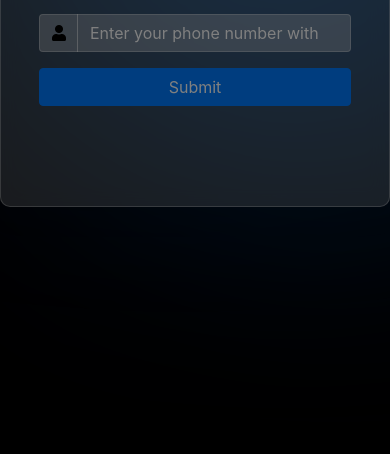
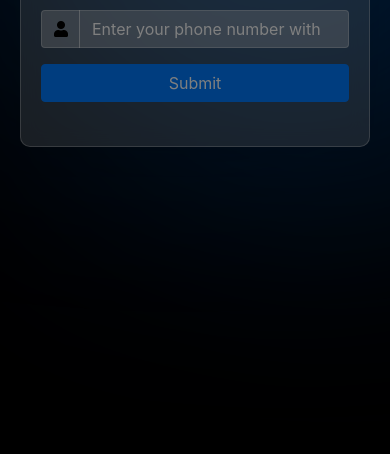
Before and after one commit to Thajoshua/izuku-paircode, a website: page pair.html in a window 390 px wide. Shown: the part 390-844 px from the top of the page. Drawn offline with nearby package versions, Linux system fonts and the light colour scheme.

Commit message:
Update pair.html

```diff
--- a/pair.html
+++ b/pair.html
@@ -1,12 +1,14 @@
 <!DOCTYPE html>
-<html>
+<html lang="en">
 <head>
+  <meta charset="UTF-8">
+  <meta name="viewport" content="width=device-width, initial-scale=1.0">
   <title>IZUKU PAIR</title>
   <link href="https://stackpath.bootstrapcdn.com/bootstrap/4.5.2/css/bootstrap.min.css" rel="stylesheet">
   <link rel="stylesheet" type="text/css" href="https://cdnjs.cloudflare.com/ajax/libs/font-awesome/5.15.3/css/all.min.css">
   <style>
     body {
-      height: 100vh;
+      min-height: 100vh;
       display: flex;
       justify-content: center;
       align-items: center;
@@ -39,12 +41,6 @@
       border: 1px solid rgba(255, 255, 255, 0.3);
       max-width: 400px;
       width: 100%;
-      height: 350px;
-      display: flex;
-      flex-direction: column;
-      justify-content: center;
-      align-items: center;
-      z-index: 1;
     }
 
     .fluid-background {
@@ -93,6 +89,15 @@
       color: white;
     }
 
+    @media (max-width: 768px) {
+      body {
+        padding: 20px;
+      }
+
+      .blur-container {
+        max-width: 100%;
+      }
+    }
   </style>
 </head>
 <body>
@@ -101,6 +106,7 @@
     <div class="blob" style="animation-delay: 2s;"></div>
     <div class="blob" style="animation-delay: 4s;"></div>
   </div>
+
   <!-- Modal -->
   <div class="modal fade" id="warningModal" tabindex="-1" aria-labelledby="warningModalLabel" aria-hidden="true">
     <div class="modal-dialog">
@@ -225,35 +231,6 @@
         }
       }
     });
-
-    // Typing effect for neon text
-    // const textElement = document.querySelector('.neon-text');
-    // const text = "IZUKU MD PAIR TO GET YOUR SESSION ID";
-    // let index = 0;
-
-    // function type() {
-    //   if (index < text.length) {
-    //     textElement.innerHTML += text.charAt(index);
-    //     index++;
-    //     setTimeout(type, 100);
-    //   } else {
-    //     setTimeout(erase, 2000);
-    //   }
-    // }
-
-    // function erase() {
-    //   if (index > 0) {
-    //     textElement.innerHTML = text.substring(0, index - 1);
-    //     index--;
-    //     setTimeout(erase, 50);
-    //   } else {
-    //     setTimeout(type, 2000);
-    //   }
-    // }
-
-    // document.addEventListener("DOMContentLoaded", function () {
-    //   setTimeout(type, 1000);
-    // });
   </script>
 </body>
 </html>
```
